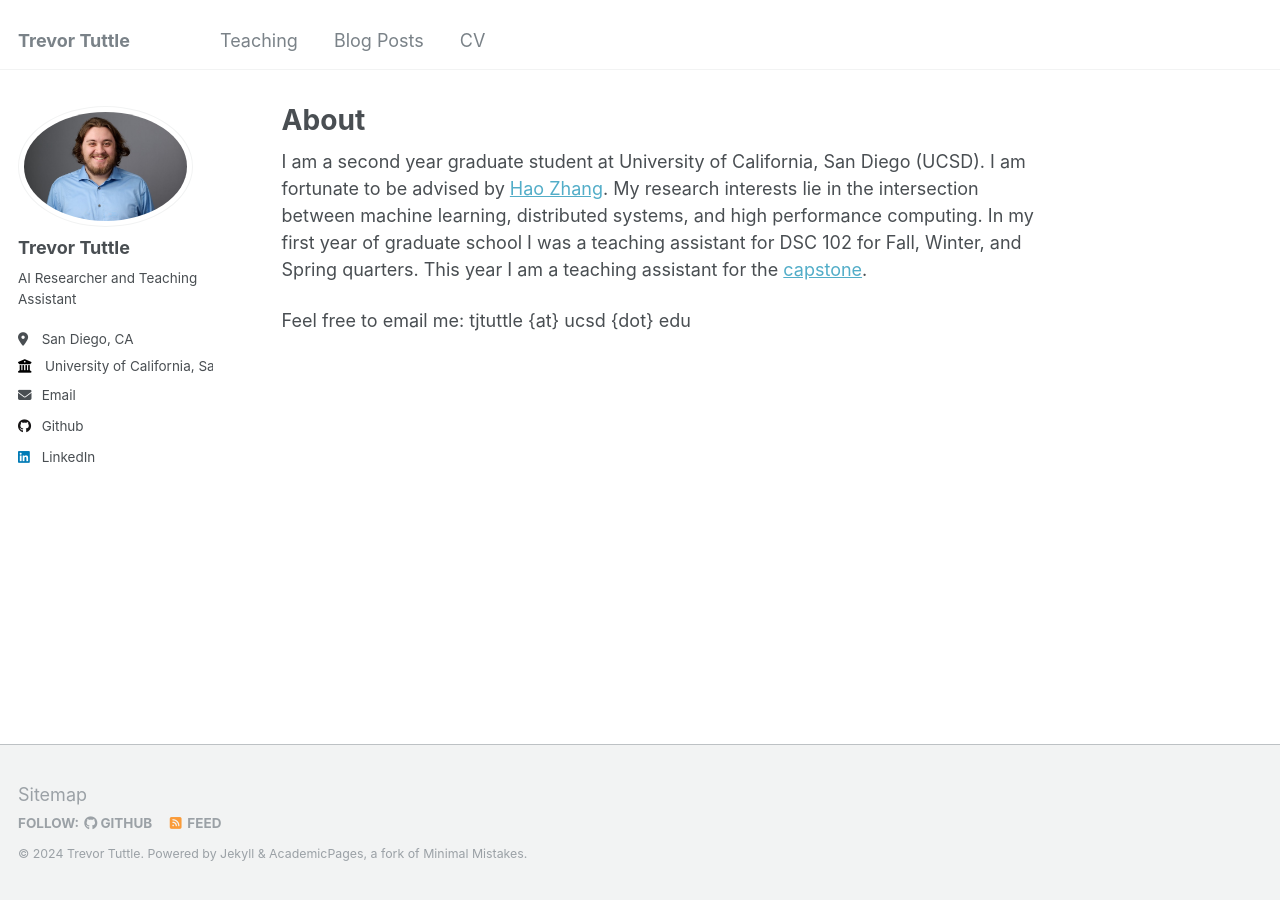
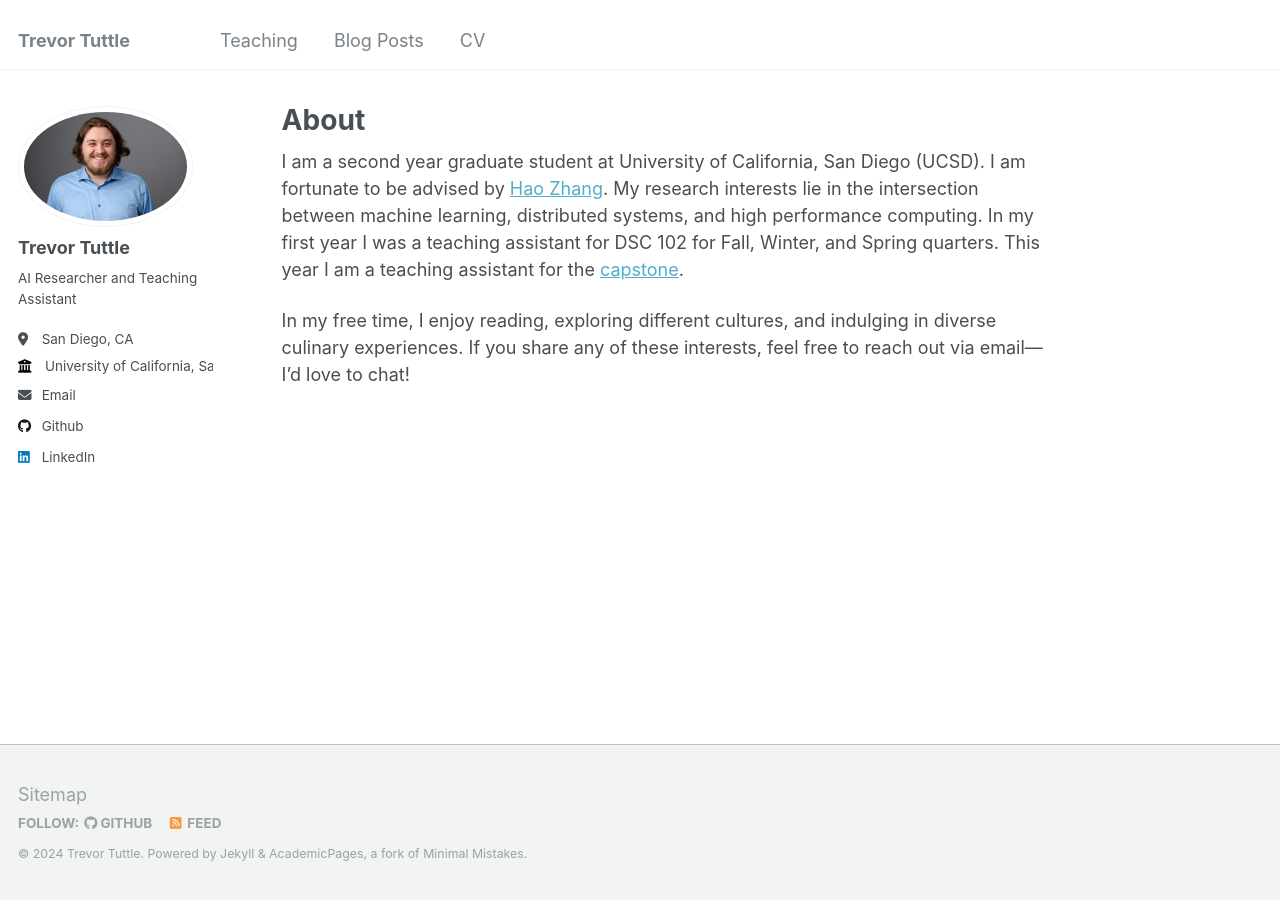
Before and after one commit to tjtuttle/tjtuttle.github.io, a Jekyll site: the page built from _pages/about.md, in a window 1280 px wide. Built offline with Jekyll 4.4.1, drawn with Linux system fonts in a browser that asks for light colours.

Commit message:
Update about.md

```diff
--- a/_pages/about.md
+++ b/_pages/about.md
@@ -8,6 +8,6 @@ redirect_from:
 ---
 
 I am a second year graduate student at University of California, San Diego (UCSD). I am fortunate to be advised by [Hao Zhang](https://cseweb.ucsd.edu/~haozhang/). My research interests lie in the intersection between machine learning, distributed systems, and high performance computing.
-In my first year of graduate school I was a teaching assistant for DSC 102 for Fall, Winter, and Spring quarters. This year I am a teaching assistant for the [capstone](https://dsc-capstone.org/).
+In my first year I was a teaching assistant for DSC 102 for Fall, Winter, and Spring quarters. This year I am a teaching assistant for the [capstone](https://dsc-capstone.org/).
 
-Feel free to email me: tjtuttle {at} ucsd {dot} edu
+In my free time, I enjoy reading, exploring different cultures, and indulging in diverse culinary experiences. If you share any of these interests, feel free to reach out via email—I’d love to chat!
```
